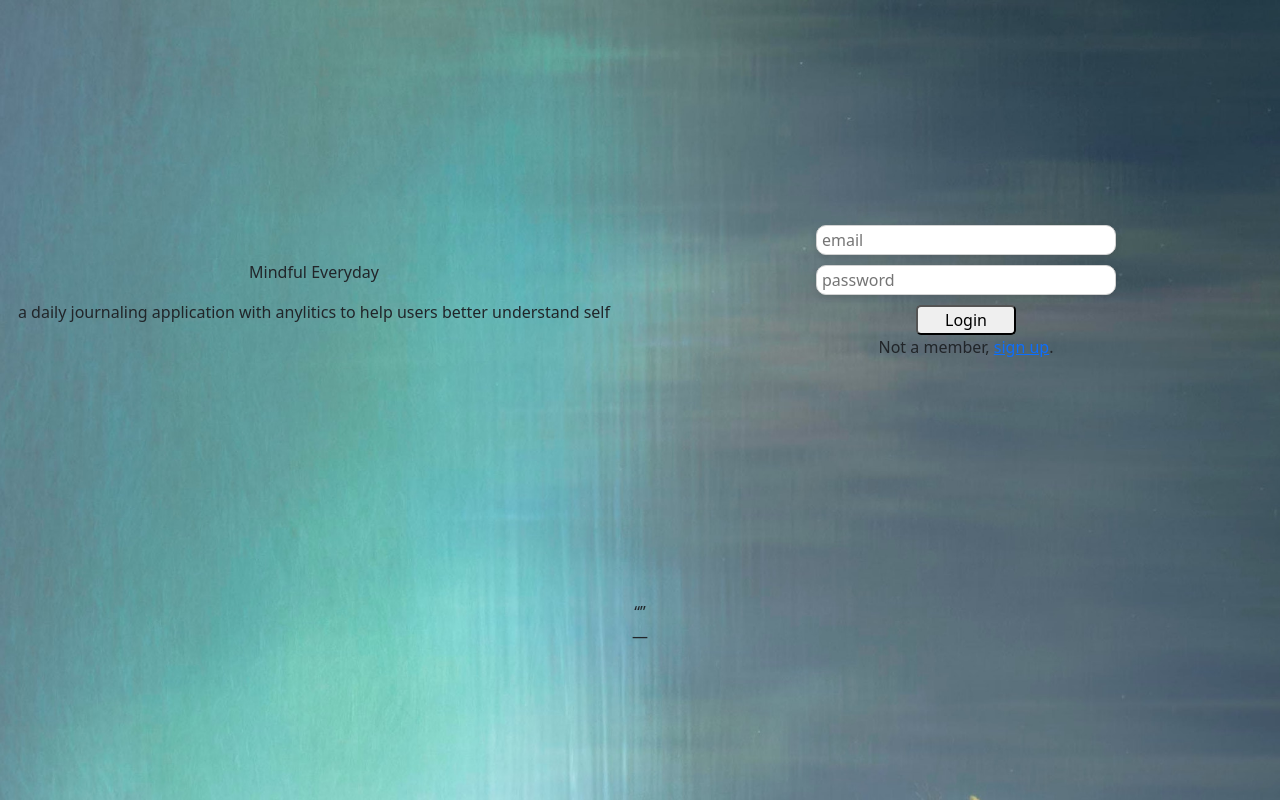
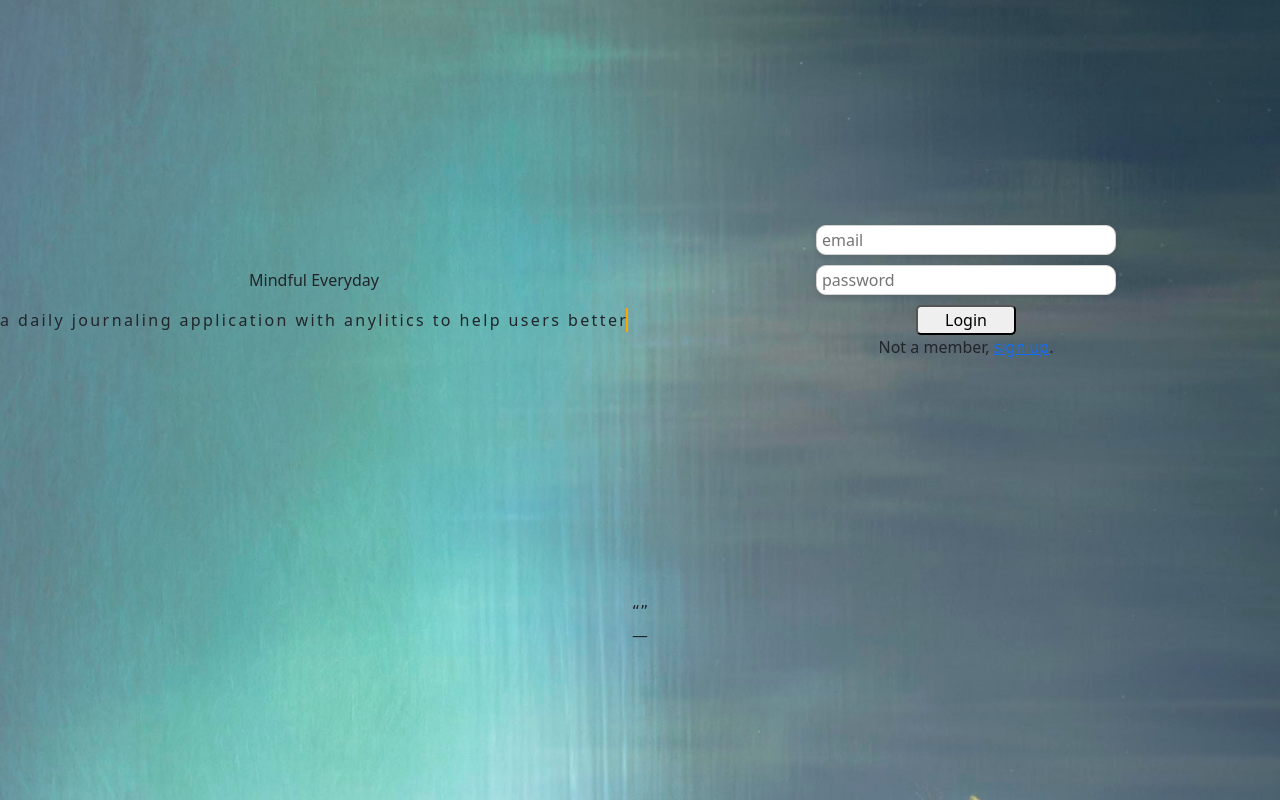
Before and after one commit to NicoleDreon/me, a Flask app: page / in a window 1280 px wide. Shown: the part 56-856 px from the top of the page. Run offline with Flask 2, Linux system fonts and the light colour scheme; some libraries are stand-ins or nearby versions.

Commit message:
add typing animation

```diff
--- a/static/styles.css
+++ b/static/styles.css
@@ -16,7 +16,37 @@
 .home-height p {
   text-align: center;
 }
+/* source https://css-tricks.com/snippets/css/typewriter-effect/ */
+.typewriter {
+  overflow: hidden; /* Ensures the content is not revealed until the animation */
+  border-right: 0.15em solid orange; /* The typwriter cursor */
+  white-space: nowrap; /* Keeps the content on a single line */
+  margin: 0 auto; /* Gives that scrolling effect as the typing happens */
+  letter-spacing: 0.15em; /* Adjust as needed */
+  animation: typing 3.5s steps(40, end), blink-caret 0.95s step-end infinite;
+}
 
+/* The typing effect */
+@keyframes typing {
+  from {
+    width: 0;
+  }
+  to {
+    width: 100%;
+  }
+}
+
+/* The typewriter cursor effect */
+@keyframes blink-caret {
+  from,
+  to {
+    border-color: transparent;
+  }
+  50% {
+    border-color: orange;
+  }
+}
+/*  */
 #signin-button-flash-container {
   display: flex;
   flex-direction: column;
@@ -40,6 +70,7 @@
 } */
 .quote {
   text-align: center;
+  font-family: "Dancing Script", cursive;
 }
 
 .demo-1 {
--- a/templates/homepage.html
+++ b/templates/homepage.html
@@ -3,7 +3,7 @@
   <div class="row home-height">
     <div class="col-xs-12 col-sm-6" id="homepage-description">
       <p>Mindful Everyday</p>
-      <p>
+      <p class="typewriter">
         a daily journaling application with anylitics to help users better
         understand self
       </p>
```
